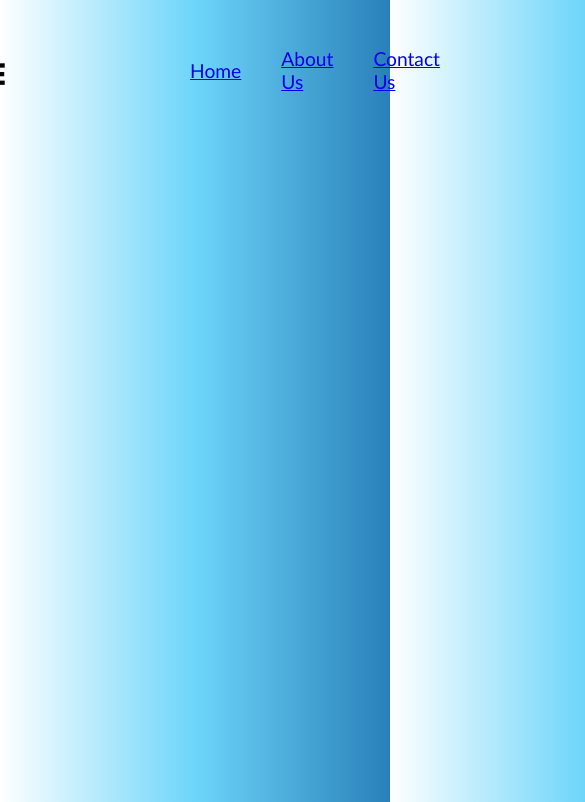
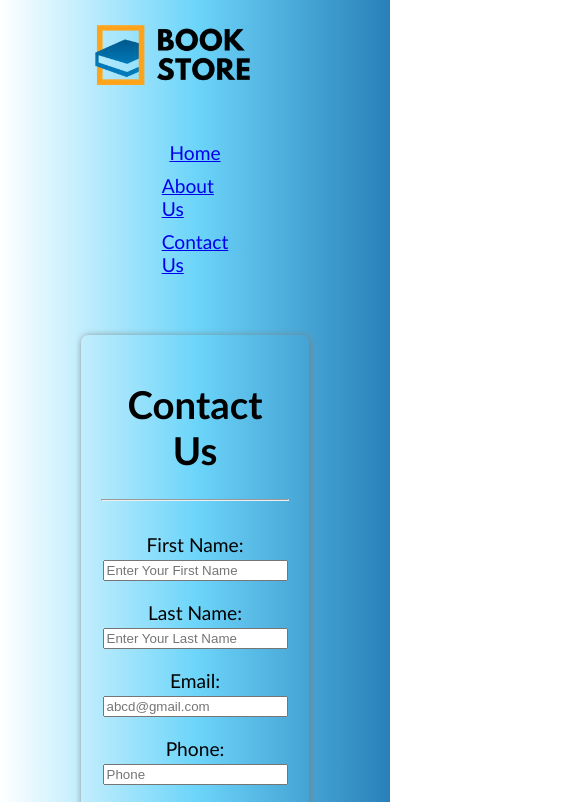
Before and after one commit to oahednoorforhad/Book-Store, a plain HTML site: page contact.html in a window 390 px wide. Shown: the top 802 px of the page, 585 px wide, since content can reach past the window. Drawn offline with Linux system fonts and the light colour scheme.

Commit message:
2nd commit

```diff
--- a/contact.html
+++ b/contact.html
@@ -11,17 +11,17 @@
         justify-content: center;
         align-items: center;
         gap: 40px;
-        padding: 10px 100px 0px 100px;
+        padding: 10px 100px 10px 100px;
         list-style: none;
       }
       footer,
       main {
-        padding: 2%;
+        padding: 10px 60px 10px 60px;
         text-align: center;
       }
       #forms {
-        margin: 0px 650px 10px 650px;
-        padding: 2%;
+        margin: 0px 550px 10px 550px;
+        padding: 20px;
         box-shadow: 1px 1px 7px gray;
         border-radius: 7px;
       }
@@ -45,6 +45,16 @@
           #6dd5fa,
           #2980b9
         ); /* W3C, IE 10+/ Edge, Firefox 16+, Chrome 26+, Opera 12+, Safari 7+ */
+      }
+      @media screen and (max-width: 1080px) {
+        nav,
+        ul {
+          flex-direction: column;
+          gap: 10px;
+        }
+        #forms {
+          margin: 10px 5%;
+        }
       }
     </style>
     <!-- Style ends -->
@@ -73,6 +83,7 @@
     <main>
       <div id="forms">
         <h1>Contact Us</h1>
+        <hr />
         <br />
         <form action="">
           <div class="form-group">
```
